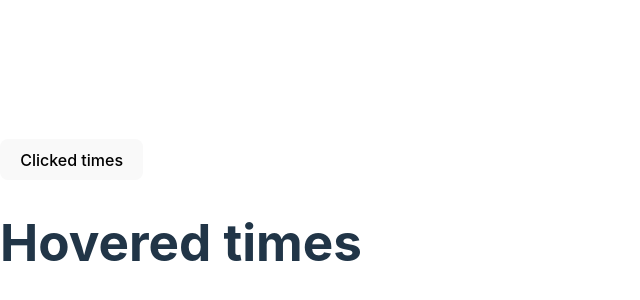
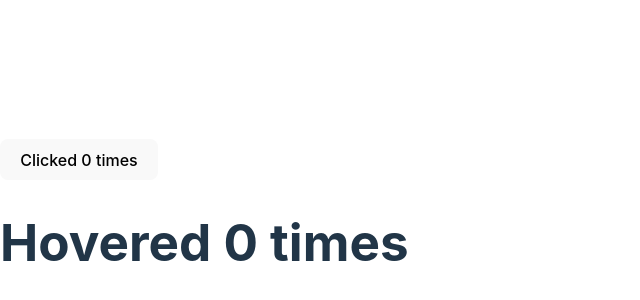
Before and after one commit to RezwanRahin/Think-In-A-React-Way, a React (Vite) app: page / in a window 1280 px wide. Shown: the part 178-478 px from the top of the page, without its empty margins (0-640 px from the left). Built offline with nearby package versions, Linux system fonts and the light colour scheme.

Commit message:
feat(render props): render 'ClickCounter' & 'HoverCounter' components with 'Counter' component

```diff
--- a/src/App.jsx
+++ b/src/App.jsx
@@ -1,11 +1,25 @@
 import ClickCounter from "./components/ClickCounter";
+import Counter from "./components/Counter";
 import HoverCounter from "./components/HoverCounter";
 
 function App() {
   return (
     <div className="app">
-      <ClickCounter />
-      <HoverCounter />
+      {/* <ClickCounter />
+      <HoverCounter /> */}
+
+      {/* <User name={() => "REZ"} /> */}
+      {/* <User render={(isLoggedIn) => isLoggedIn ? "REZ" : "Guest"} /> */}
+
+      {/* <Counter render={(counter, incrementCount) => <ClickCounter count={counter} incrementCount={incrementCount} />} />
+      <Counter render={(counter, incrementCount) => <HoverCounter count={counter} incrementCount={incrementCount} />} /> */}
+
+      <Counter>
+        {(counter, incrementCount) => <ClickCounter count={counter} incrementCount={incrementCount} />}
+      </Counter>
+      <Counter>
+        {(counter, incrementCount) => <HoverCounter count={counter} incrementCount={incrementCount} />}
+      </Counter>
     </div>
   );
 }
```
